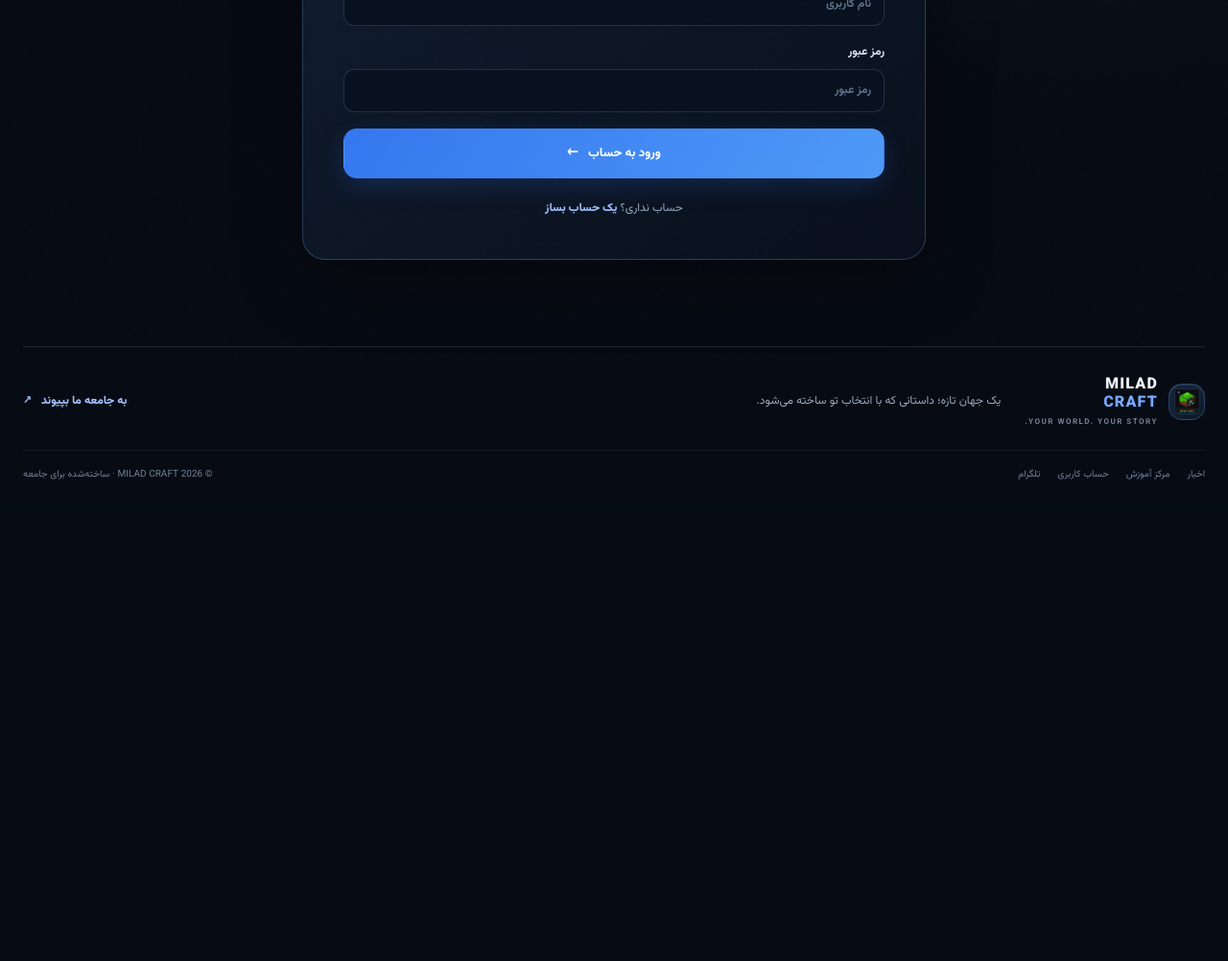
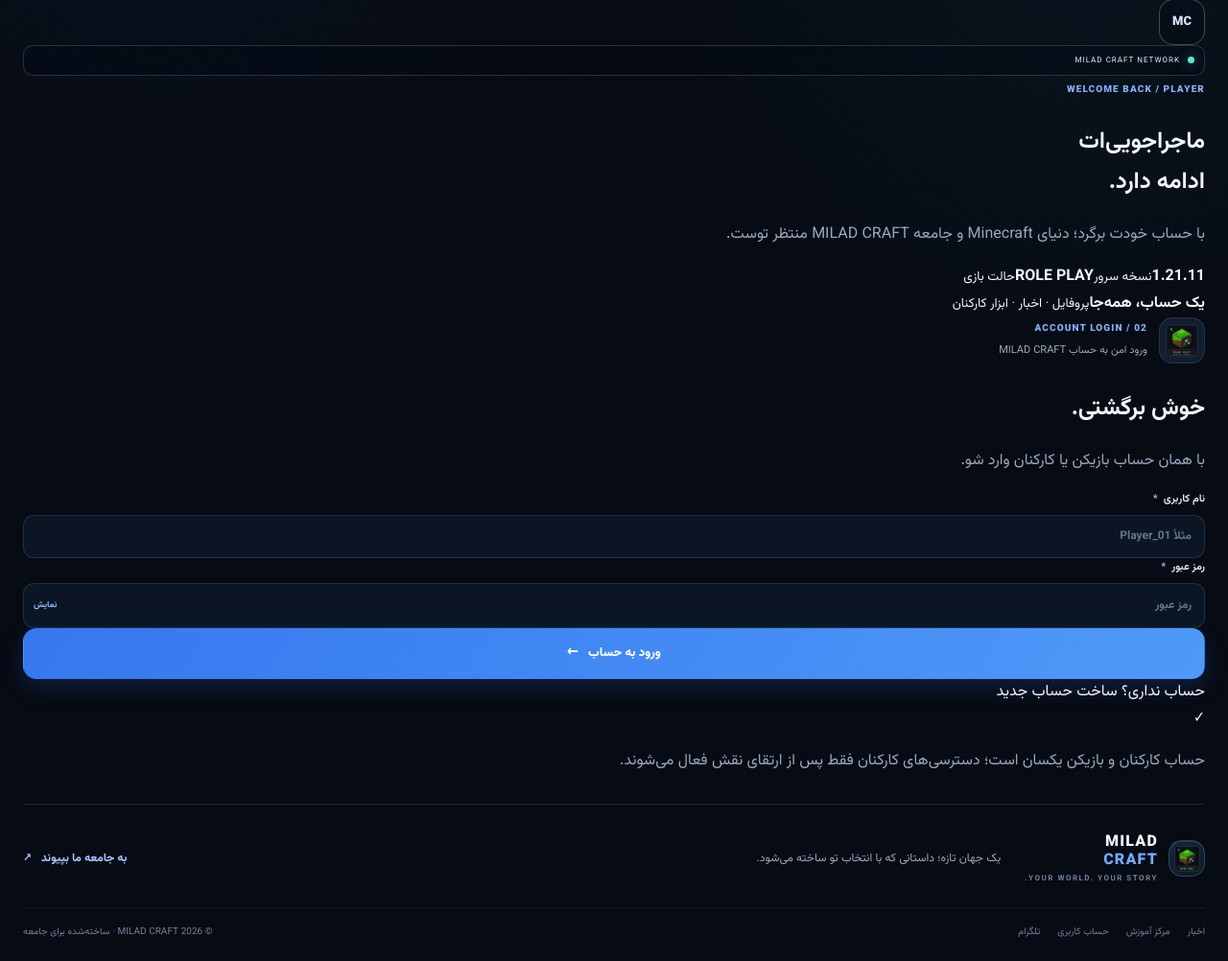
Before and after one commit to Railway206040/Miladcraft-website, a Flask app: page /account/login in a window 1280 px wide. Shown: the part 425-1427 px from the top of the page at 96% size. Before the commit the page ends 925 px from the top, so only its background shows below. Run offline with Flask 3, Linux system fonts and the light colour scheme; data comes from the database, SQL or seed files in the repository.

Commit message:
Redesign login page with Minecraft showcase

```diff
--- a/templates/account_login.html
+++ b/templates/account_login.html
@@ -1,5 +1,35 @@
 {% extends "base.html" %}
 {% block title %}ورود به حساب | MILAD CRAFT{% endblock %}
 {% block content %}
-<section class="auth-wrap"><a class="back-link" href="{{ url_for('account_portal') }}">← بازگشت به حساب‌ها</a><div class="auth-card"><div class="auth-brand"><img src="{{ site_images.get('site_logo') or url_for('static',filename='logo.svg') }}" alt=""><span class="eyebrow">WELCOME BACK / MILAD CRAFT</span></div><h1>خوش برگشتی.</h1><p class="auth-subtitle">با همان حساب بازیکن یا کارکنان وارد شو.</p><form method="post" class="form-stack">{{ csrf_field() }}<label>نام کاربری<input name="username" autocomplete="username" required minlength="3" maxlength="30" value="{{ request.form.get('username','') }}" placeholder="نام کاربری"></label><label>رمز عبور<input name="password" type="password" autocomplete="current-password" required placeholder="رمز عبور"></label><button class="button button-primary button-full button-large" type="submit">ورود به حساب <span class="button-arrow">←</span></button></form><div class="auth-bottom">حساب نداری؟ <a href="{{ url_for('account_register') }}">یک حساب بساز</a></div></div></section>
+<section class="login-experience">
+  <a class="back-link login-back" href="{{ url_for('account_portal') }}">← بازگشت به مرکز حساب</a>
+  <div class="login-grid">
+    <aside class="login-showcase">
+      <img class="login-world-image" src="https://www.minecraft.net/content/dam/games/minecraft/key-art/MCV_The_Bogged_1920x1080.jpg" alt="چشم‌انداز Minecraft" onerror="this.onerror=null;this.src='https://www.minecraft.net/content/dam/games/minecraft/key-art/MCV_The_Bogged_1920x1080.jpg';">
+      <div class="login-showcase-shade"></div>
+      <div class="login-showcase-top"><span class="register-mark">MC</span><span class="register-status"><i></i> MILAD CRAFT NETWORK</span></div>
+      <div class="login-showcase-copy"><span class="eyebrow">WELCOME BACK / PLAYER</span><h2>ماجراجویی‌ات<br><span>ادامه دارد.</span></h2><p>با حساب خودت برگرد؛ دنیای Minecraft و جامعه MILAD CRAFT منتظر توست.</p><div class="login-showcase-stats"><span><b>{{ server_version }}</b><small>نسخه سرور</small></span><span><b>ROLE PLAY</b><small>حالت بازی</small></span></div></div>
+      <div class="login-floating-chip"><span class="register-chip-dot"></span><div><b>یک حساب، همه‌جا</b><small>پروفایل · اخبار · ابزار کارکنان</small></div></div>
+    </aside>
+    <div class="login-form-side">
+      <div class="login-form-card">
+        <div class="register-card-brand"><img src="{{ site_images.get('site_logo') or url_for('static',filename='logo.svg') }}" alt=""><div><span class="eyebrow">ACCOUNT LOGIN / 02</span><small>ورود امن به حساب MILAD CRAFT</small></div></div>
+        <h1>خوش برگشتی.</h1><p class="login-lead">با همان حساب بازیکن یا کارکنان وارد شو.</p>
+        <form method="post" class="login-form" id="login-form">
+          {{ csrf_field() }}
+          <label class="register-field"><span>نام کاربری <b>*</b></span><input name="username" autocomplete="username" required minlength="3" maxlength="30" value="{{ request.form.get('username','') }}" placeholder="مثلاً Player_01"></label>
+          <label class="register-field"><span>رمز عبور <b>*</b></span><div class="password-input-wrap"><input name="password" id="login-password" type="password" autocomplete="current-password" required placeholder="رمز عبور"><button type="button" class="password-toggle" data-password-toggle="login-password" aria-label="نمایش رمز عبور">نمایش</button></div></label>
+          <button class="button button-primary button-full button-large login-submit" type="submit"><span>ورود به حساب</span><span class="button-arrow">←</span></button>
+        </form>
+        <div class="login-bottom">حساب نداری؟ <a href="{{ url_for('account_register') }}">ساخت حساب جدید</a></div>
+        <div class="login-security-note"><span>✓</span><p>حساب کارکنان و بازیکن یکسان است؛ دسترسی‌های کارکنان فقط پس از ارتقای نقش فعال می‌شوند.</p></div>
+      </div>
+    </div>
+  </div>
+</section>
 {% endblock %}
+{% block scripts %}
+<script>
+document.querySelectorAll('[data-password-toggle]').forEach(function(button){button.addEventListener('click',function(){const field=document.getElementById(button.dataset.passwordToggle);if(!field)return;const showing=field.type==='password';field.type=showing?'text':'password';button.textContent=showing?'پنهان':'نمایش';button.setAttribute('aria-label',showing?'پنهان کردن رمز عبور':'نمایش رمز عبور')})});
+</script>
+{% endblock %}
```
